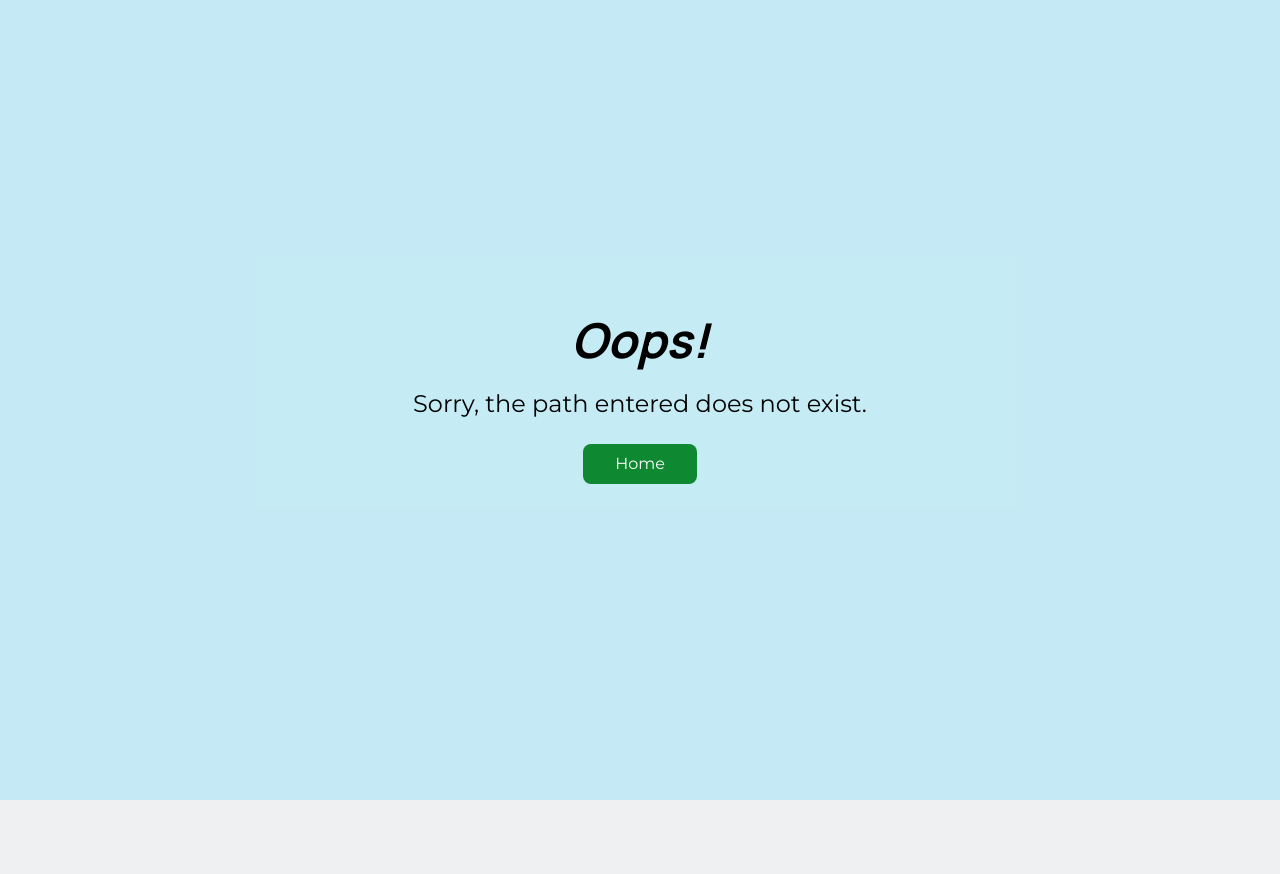
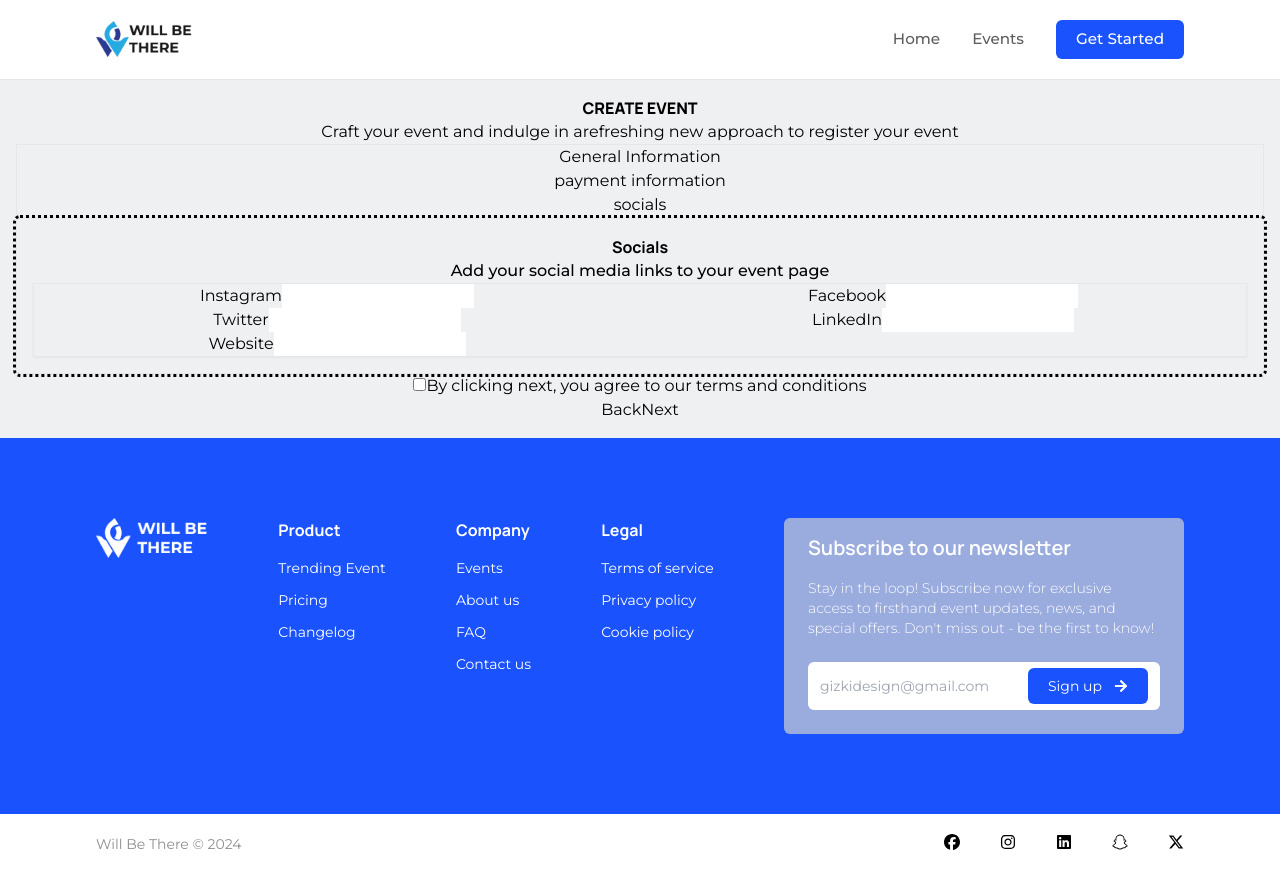
Before and after one commit to WILL-BE-THERE/WILL-BE-THERE, a React (Vite) app in the folder Frontend-React/: page /createeventsocials in a window 1280 px wide. Before the commit the page ends 800 px from the top, so only its background shows below. Built offline with nearby package versions, Linux system fonts and the light colour scheme.

Commit message:
create event socials pages done. hence completing the create event pages

```diff
--- a/Frontend-React/src/main.tsx
+++ b/Frontend-React/src/main.tsx
@@ -26,7 +26,7 @@ import Rsvp from './pages/Rsvp.tsx';
 import HostPage from './pages/HostPage.tsx';
 import CreateEvent from './pages/CreateEventGeneralinfo.tsx';
 import CreateEventPayInfo from './pages/CreateEventPayInfo.tsx';
-
+import CreateEventSocials from './pages/CreateEventSocials.tsx';
 
 
 const router = createBrowserRouter(
@@ -48,6 +48,7 @@ const router = createBrowserRouter(
       <Route path='host' element={<HostPage />} />
       <Route path='createevent' element={<CreateEvent />} />
       <Route path='createeventpayinfo' element={<CreateEventPayInfo />} />
+      <Route path='createeventsocials' element={<CreateEventSocials />} />
     </Route>
   )
 );
--- /dev/null
+++ b/Frontend-React/src/pages/CreateEventSocials.tsx
@@ -0,0 +1,61 @@
+const CreateEventSocials = () => {
+    return (
+        <div className="text-center p-4">
+            <section>
+                <h1 className="font-extrabold">CREATE EVENT</h1>
+                <p className="font-large">Craft your event and indulge in arefreshing new approach to register your event</p>
+            </section>
+            <section className="border">
+                <p>General Information</p>
+                <p>payment information</p>
+                <p>socials</p>
+            </section>
+            <section className="text-center">
+                <div className="border outline-dotted rounded p-4">
+                    <div>
+                        <h1 className="font-bold">Socials</h1>
+                        <p className="font-medium">Add your social media links to your event page</p>
+                    </div>
+                    <form action="submit" className="grid grid-cols-2 grid-gap-4 border shadow-sm outline-none">
+                        <div>
+                            <label htmlFor="instragram">Instagram</label>
+                            <input type="url" name="instagram" id="instagram" />
+                        </div>
+                        <div>
+                            <label htmlFor="facebook">Facebook</label>
+                            <input type="url" name="facebook" id="facebook" />
+                        </div>
+                        <div>
+                            <label htmlFor="twitter">Twitter</label>
+                            <input type="url" name="twitter" id="twitter" />
+                        </div>
+                        <div>
+                            <label htmlFor="linkedin">LinkedIn</label>
+                            <input type="url" name="linkedin" id="linkedin" />
+                        </div>
+                        <div>
+                            <label htmlFor="website">Website</label>
+                            <input type="url" name="website" id="website" />
+                        </div>
+                    </form>
+                </div>
+            </section>
+            <section>
+                <div>
+                <input type="checkbox" name="terms" id="terms" />
+                <label htmlFor="terms">By clicking next, you agree to our terms and conditions</label>
+                </div>
+            </section>
+            <section>
+                <button>
+                <a href="/CreateEventPayInfo">
+                    Back
+                </a>
+                </button>
+                <button>Next</button>
+            </section>
+        </div>
+    );
+}
+
+export default CreateEventSocials
```
